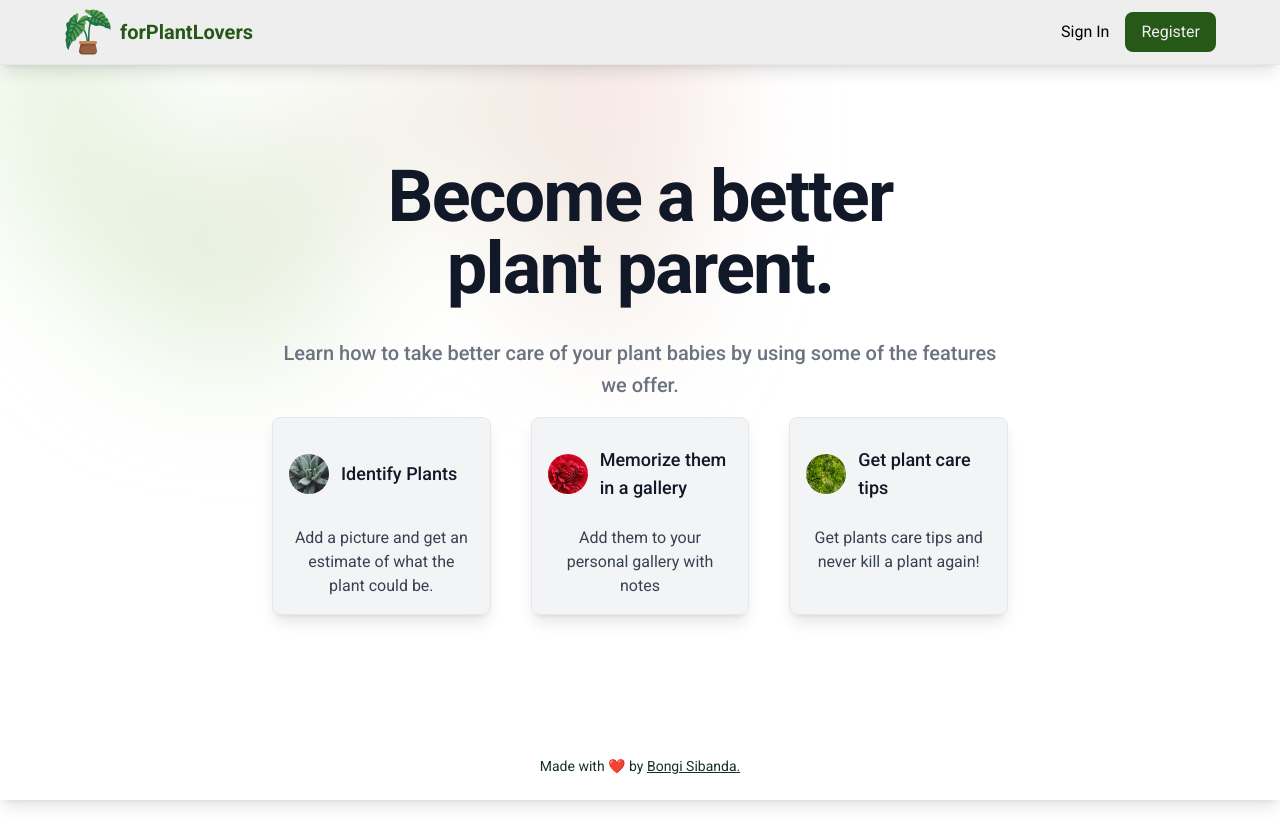
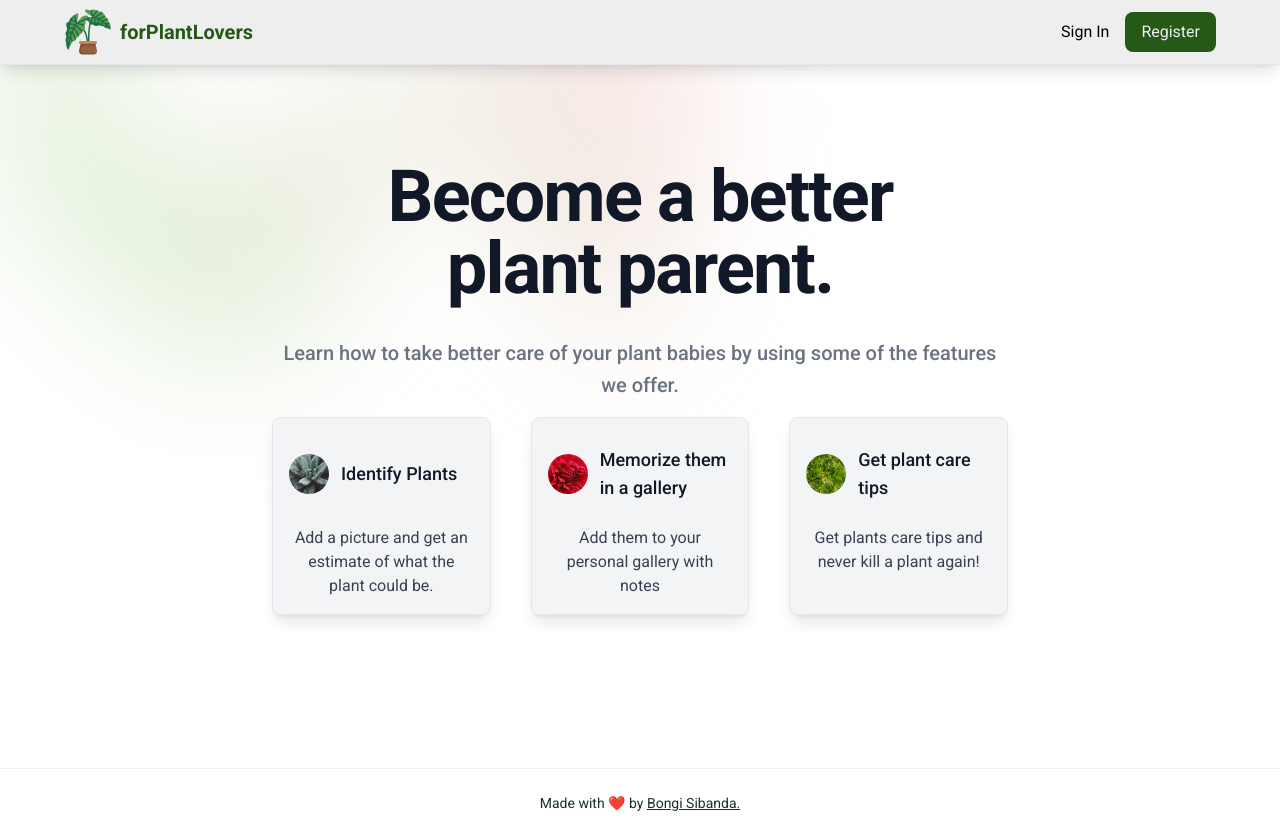
Before and after one commit to trialnerr/forPlantLovers, a React (Vite) app: page / in a window 1280 px wide. Before the commit the page ends 800 px from the top, so only its background shows below. Built offline with nearby package versions, Linux system fonts and the light colour scheme; no server answers.

Commit message:
Update footer styling.

```diff
--- a/src/components/Footer.tsx
+++ b/src/components/Footer.tsx
@@ -1,6 +1,6 @@
 function Footer() {
   return (
-    <footer className="fixed bottom-0 left-0 z-20 w-full p-4 border-t border-white shadow-lg md:flex md:items-center md:justify-between md:p-6">
+    <footer className="w-full p-4 border-t border-grey shadow-lg md:flex md:items-center md:justify-between md:p-6 bg-gray">
       <span className="text-sm text-darkGreen sm:text-center mx-auto">
         Made with ❤️ by{" "}
         <a
```
